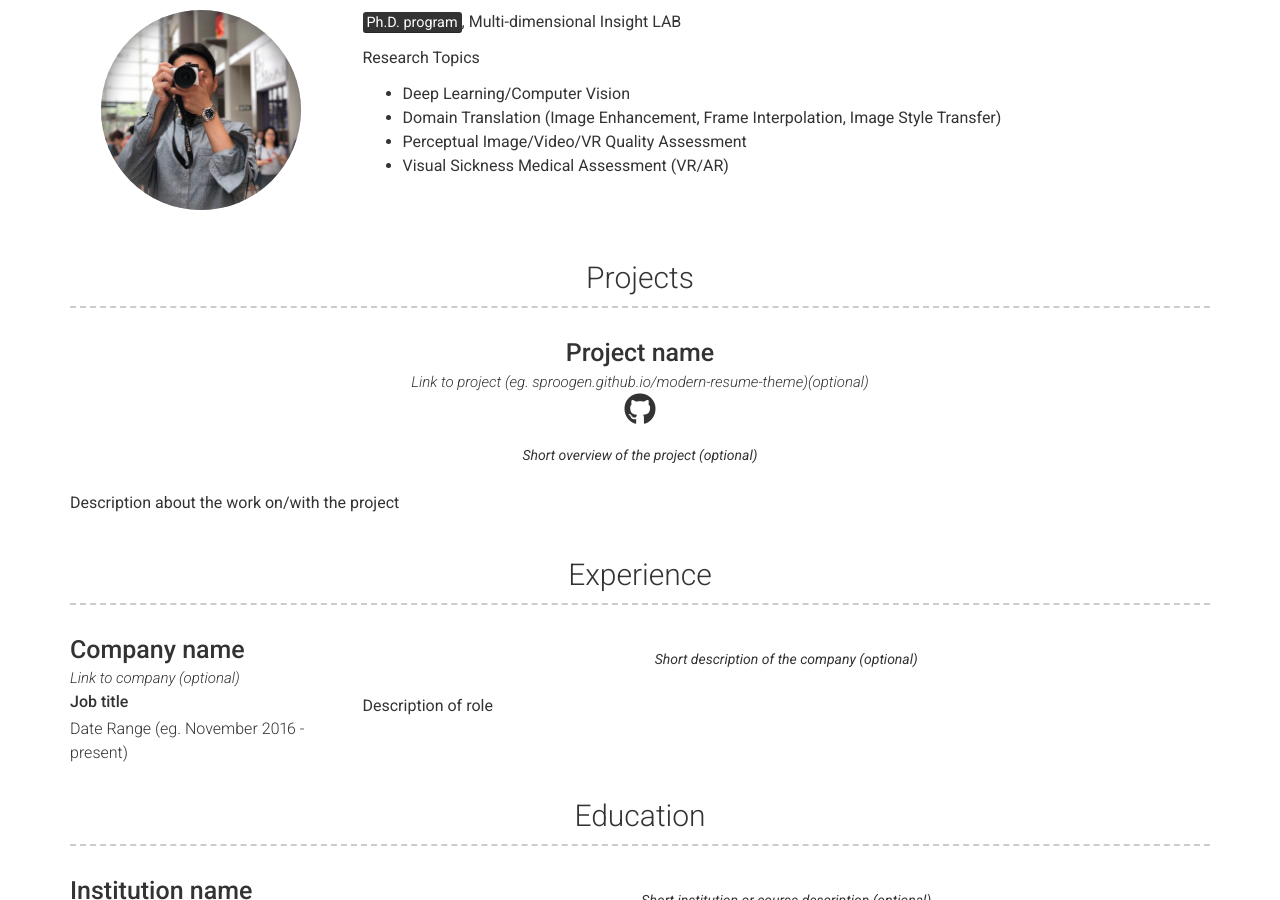
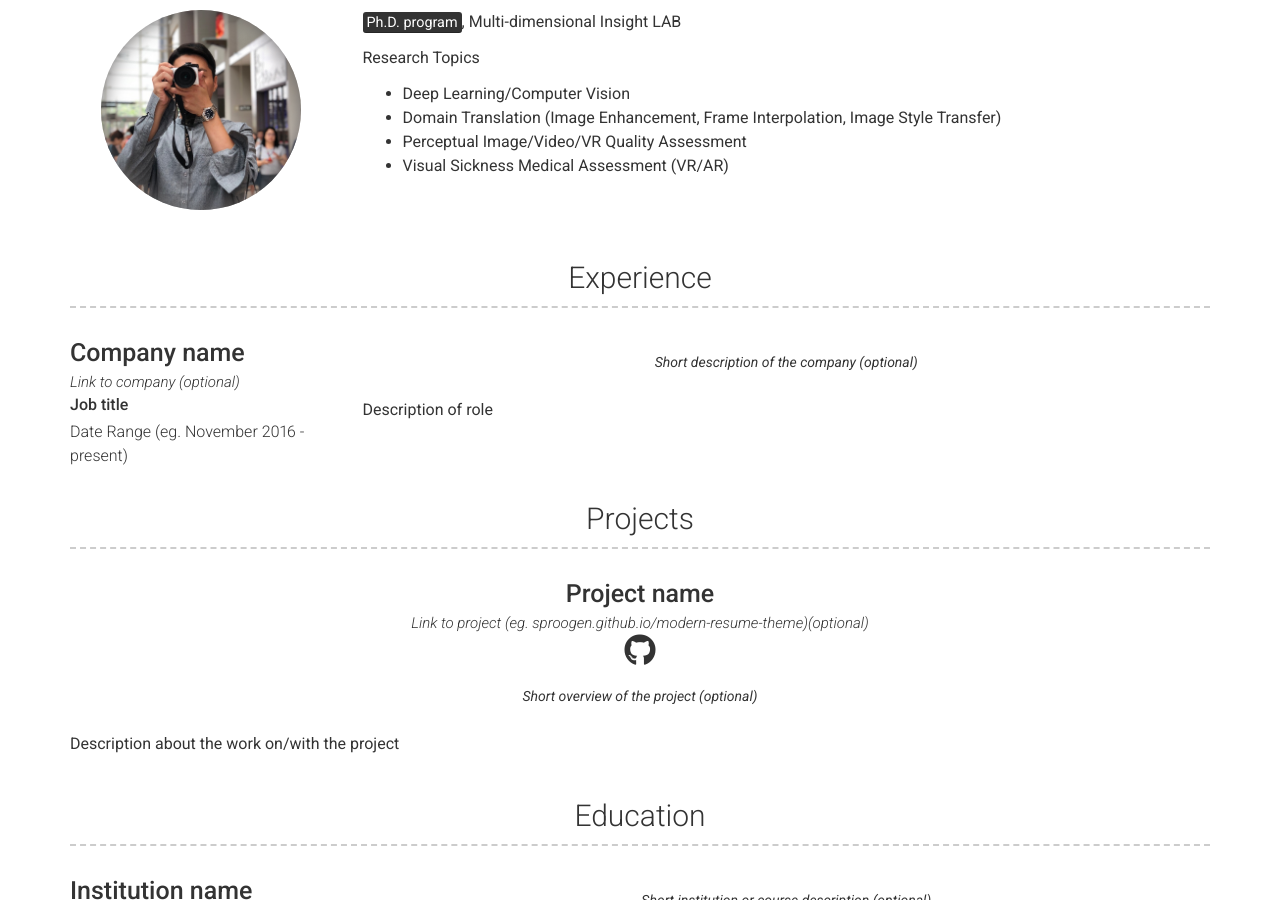
Before and after one commit to woojaekim/woojaekim.github.io, a Jekyll site: the page built from index.md, in a window 1280 px wide and 900 px high, scrolled down 279 px. Built offline with Jekyll 4.4.1, drawn with Linux system fonts in a browser that asks for light colours; nearby versions of some CDN libraries.

Commit message:
Update default.html

```diff
--- a/_layouts/default.html
+++ b/_layouts/default.html
@@ -12,12 +12,12 @@
 
       {%- include about.html -%}
 
+      {%- if site.data.experience.size > 0 -%}
+        {%- include experience.html -%}
+      {%- endif -%}
+
       {%- if site.data.projects.size > 0 -%}
         {%- include projects.html -%}
-      {%- endif -%}
-
-      {%- if site.data.experience.size > 0 -%}
-        {%- include experience.html -%}
       {%- endif -%}
 
       {%- if site.data.education.size > 0 -%}
```
